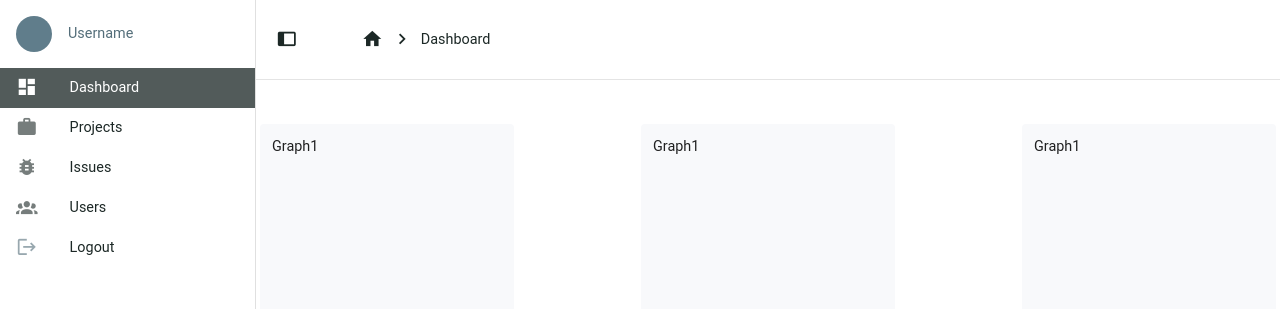
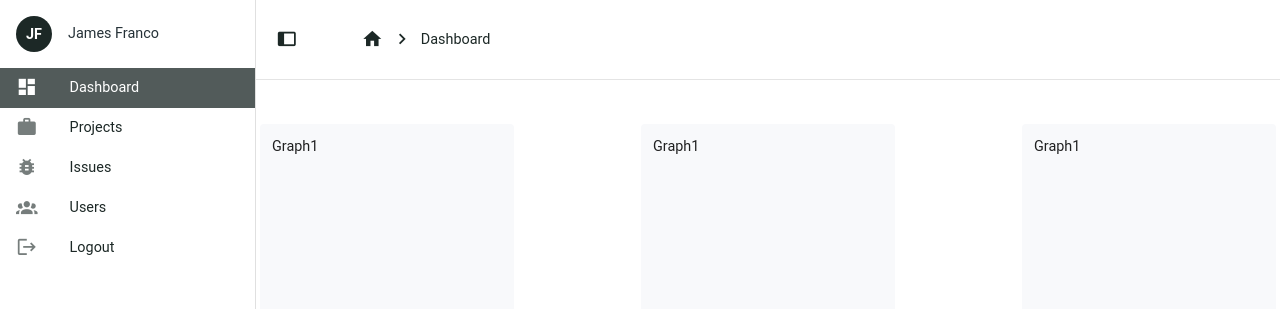
Before and after one commit to renatobjr/codesentry, a Vue app in the folder web/: page /dashboard in a window 1280 px wide. Shown: the top 309 px of the page. Built offline with nearby package versions, Linux system fonts and the light colour scheme.

Commit message:
Adjust base layout

```diff
--- a/web/src/layouts/default/Base.vue
+++ b/web/src/layouts/default/Base.vue
@@ -47,8 +47,8 @@ const logout = () => {
       @close-dock="() => console.log('ok')"
     >
       <v-list-item class="pa-4">
-        <v-avatar class="me-4" color="blue-grey" size="36"></v-avatar>
-        <span class="text-blue-grey-darken-1">Username</span>
+        <v-avatar class="me-4" color="primary font-weight-bold" size="36">JF</v-avatar>
+        <span class="text-blue-grey-darken-4">James Franco</span>
       </v-list-item>
       <template v-for="link in links" :key="link">
         <v-list-item
@@ -76,7 +76,7 @@ const logout = () => {
       >
         <template v-slot:prepend>
           <v-icon
-            color="blue-grey-darken-1"
+            color="primary"
             >mdi-logout</v-icon
           >
         </template>
```
